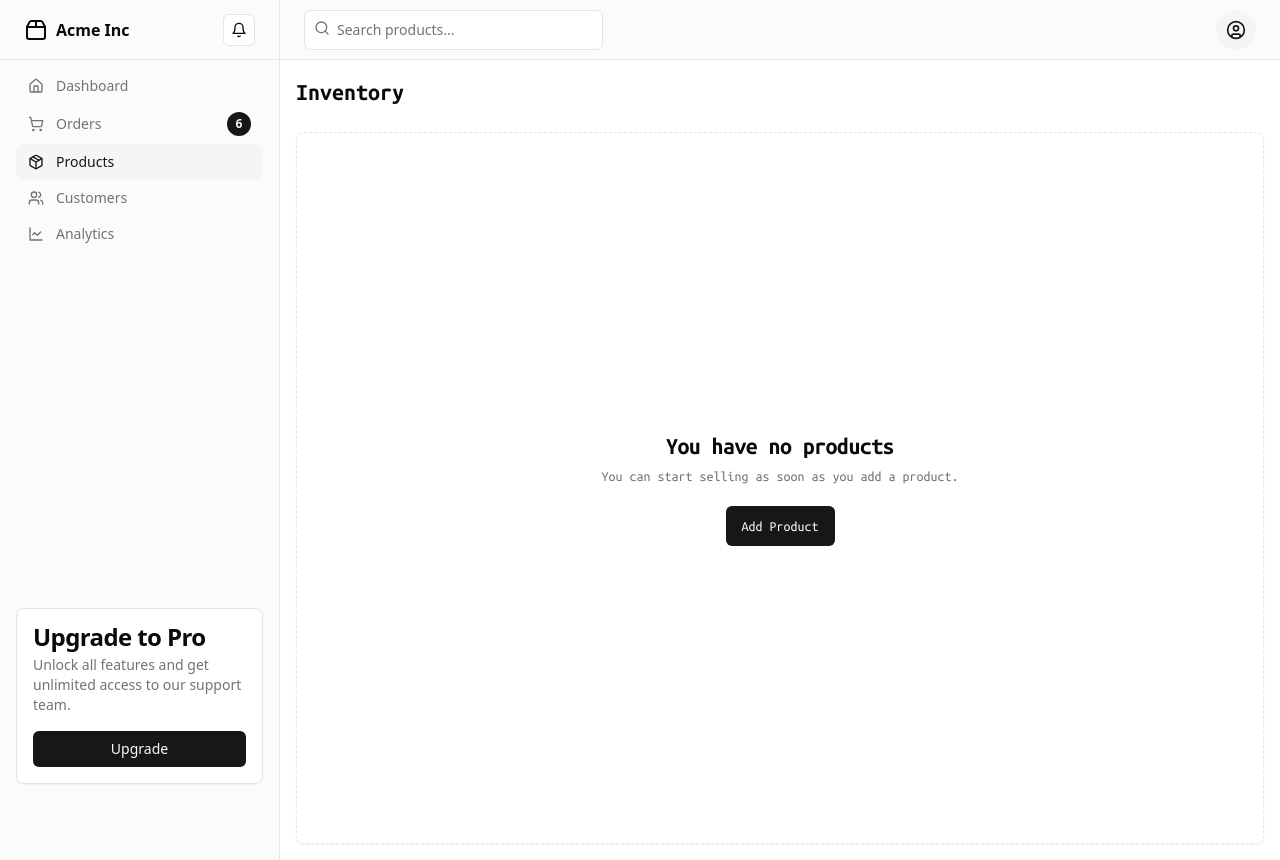
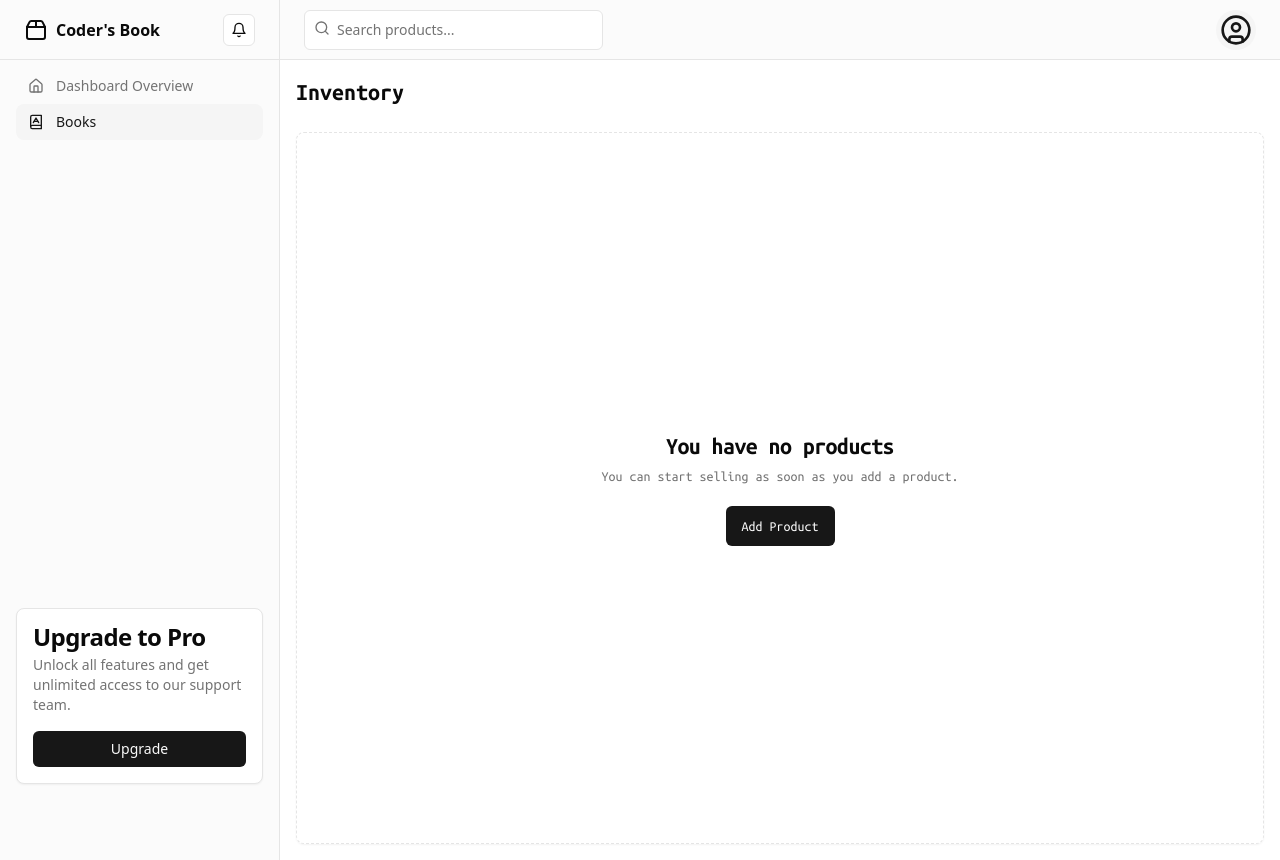
Before and after one commit to sudsarkar13/Dashboard, a Next.js app in the folder dashboardlearn1/: page / in a window 1280 px wide. Built offline with nearby package versions, Linux system fonts and the light colour scheme.

Commit message:
Update Layout.tsx

```diff
--- a/dashboardlearn1/src/components/dashboard/Layout.tsx
+++ b/dashboardlearn1/src/components/dashboard/Layout.tsx
@@ -4,6 +4,7 @@ import { Button } from "@/components/ui/button";
 import Link from "next/link";
 import {
 	Bell,
+	BookA,
 	CircleUser,
 	Home,
 	LineChart,
@@ -35,12 +36,12 @@ import { Sheet, SheetContent, SheetTrigger } from "@/components/ui/sheet";
 import Inventory from "./Inventory";
 
 interface Props {
-  children: React.ReactNode;
+	children: React.ReactNode;
 }
 
 const Layout: React.FC<Props> = ({ children }: Props) => {
 	return (
-		<main className="">
+		<main className=''>
 			<div>
 				<div className='grid h-screen w-full md:grid-cols-[220px_1fr] lg:grid-cols-[280px_1fr]'>
 					<div className='hidden border-r bg-muted/40 md:block'>
@@ -51,7 +52,7 @@ const Layout: React.FC<Props> = ({ children }: Props) => {
 									className='flex items-center gap-2 font-semibold'
 								>
 									<Package2 className='h-6 w-6' />
-									<span className=''>Acme Inc</span>
+									<span className=''>Coder's Book</span>
 								</Link>
 								<Button
 									variant='outline'
@@ -69,38 +70,14 @@ const Layout: React.FC<Props> = ({ children }: Props) => {
 										className='flex items-center gap-3 rounded-lg px-3 py-2 text-muted-foreground transition-all hover:text-primary'
 									>
 										<Home className='h-4 w-4' />
-										Dashboard
-									</Link>
-									<Link
-										href='#'
-										className='flex items-center gap-3 rounded-lg px-3 py-2 text-muted-foreground transition-all hover:text-primary'
-									>
-										<ShoppingCart className='h-4 w-4' />
-										Orders
-										<Badge className='ml-auto flex h-6 w-6 shrink-0 items-center justify-center rounded-full'>
-											6
-										</Badge>
+										Dashboard Overview
 									</Link>
 									<Link
 										href='#'
 										className='flex items-center gap-3 rounded-lg bg-muted px-3 py-2 text-primary transition-all hover:text-primary'
 									>
-										<Package className='h-4 w-4' />
-										Products{" "}
-									</Link>
-									<Link
-										href='#'
-										className='flex items-center gap-3 rounded-lg px-3 py-2 text-muted-foreground transition-all hover:text-primary'
-									>
-										<Users className='h-4 w-4' />
-										Customers
-									</Link>
-									<Link
-										href='#'
-										className='flex items-center gap-3 rounded-lg px-3 py-2 text-muted-foreground transition-all hover:text-primary'
-									>
-										<LineChart className='h-4 w-4' />
-										Analytics
+										<BookA className='h-4 w-4' />
+										Books
 									</Link>
 								</nav>
 							</div>
@@ -142,45 +119,21 @@ const Layout: React.FC<Props> = ({ children }: Props) => {
 											className='flex items-center gap-2 text-lg font-semibold'
 										>
 											<Package2 className='h-6 w-6' />
-											<span className='sr-only'>Acme Inc</span>
+											<span className='sr-only'>Coder's Book</span>
 										</Link>
 										<Link
 											href='#'
 											className='mx-[-0.65rem] flex items-center gap-4 rounded-xl px-3 py-2 text-muted-foreground hover:text-foreground'
 										>
 											<Home className='h-5 w-5' />
-											Dashboard
-										</Link>
-										<Link
-											href='#'
-											className='mx-[-0.65rem] flex items-center gap-4 rounded-xl bg-muted px-3 py-2 text-foreground hover:text-foreground'
-										>
-											<ShoppingCart className='h-5 w-5' />
-											Orders
-											<Badge className='ml-auto flex h-6 w-6 shrink-0 items-center justify-center rounded-full'>
-												6
-											</Badge>
+											Dashboard Overview
 										</Link>
 										<Link
 											href='#'
 											className='mx-[-0.65rem] flex items-center gap-4 rounded-xl px-3 py-2 text-muted-foreground hover:text-foreground'
 										>
-											<Package className='h-5 w-5' />
-											Products
-										</Link>
-										<Link
-											href='#'
-											className='mx-[-0.65rem] flex items-center gap-4 rounded-xl px-3 py-2 text-muted-foreground hover:text-foreground'
-										>
-											<Users className='h-5 w-5' />
-											Customers
-										</Link>
-										<Link
-											href='#'
-											className='mx-[-0.65rem] flex items-center gap-4 rounded-xl px-3 py-2 text-muted-foreground hover:text-foreground'
-										>
-											<LineChart className='h-5 w-5' />
-											Analytics
+											<BookA className='h-4 w-4' />
+											Books
 										</Link>
 									</nav>
 									<div className='mt-auto'>
@@ -220,7 +173,7 @@ const Layout: React.FC<Props> = ({ children }: Props) => {
 										size='icon'
 										className='rounded-full'
 									>
-										<CircleUser className='h-5 w-5' />
+										<CircleUser className='h-8 w-8' />
 										<span className='sr-only'>Toggle user menu</span>
 									</Button>
 								</DropdownMenuTrigger>
@@ -240,6 +193,6 @@ const Layout: React.FC<Props> = ({ children }: Props) => {
 			</div>
 		</main>
 	);
-}
+};
 
 export default Layout;
```
